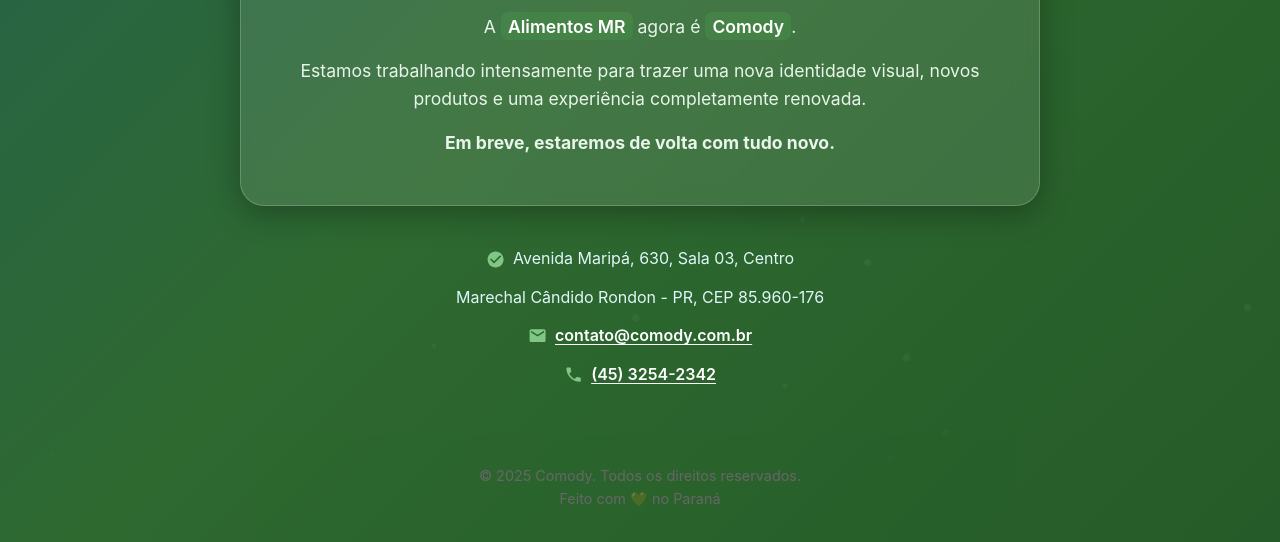
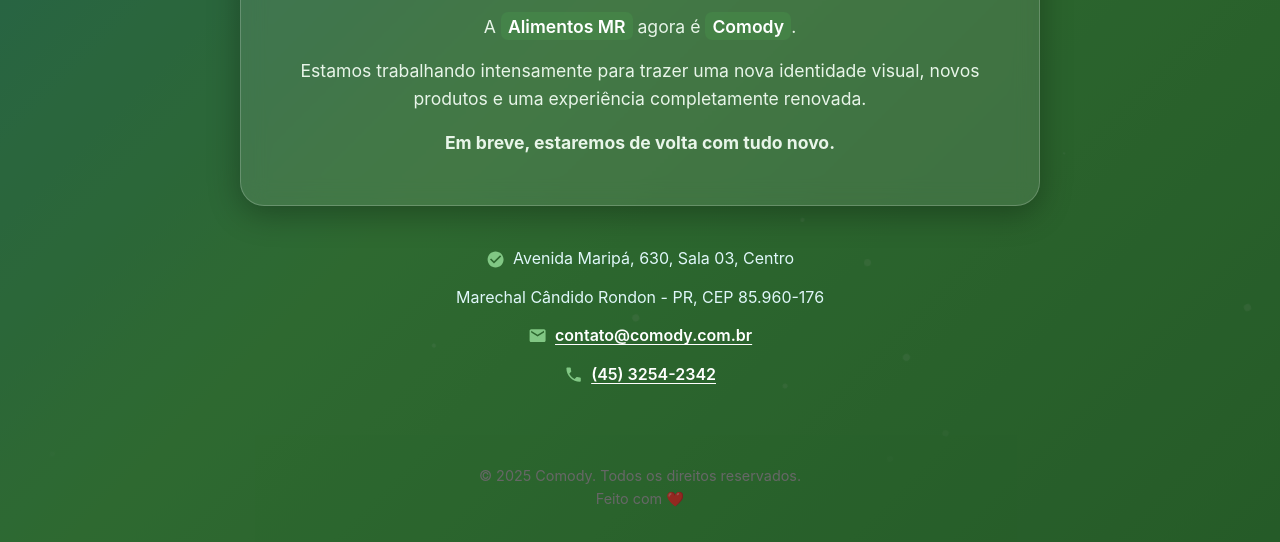
Before and after one commit to LMuller89/LMuller89.github.io, a plain HTML site: page index.html in a window 1280 px wide. Shown: the part 328-870 px from the top of the page. Drawn offline with Linux system fonts and the light colour scheme.

Commit message:
Update footer message with a heart emoji

```diff
--- a/index.html
+++ b/index.html
@@ -316,7 +316,7 @@
 
         <footer>
             <p>© 2025 Comody. Todos os direitos reservados.</p>
-            <p>Feito com 💚 no Paraná</p>
+            <p>Feito com ❤️</p>
         </footer>
     </div>
 
```
